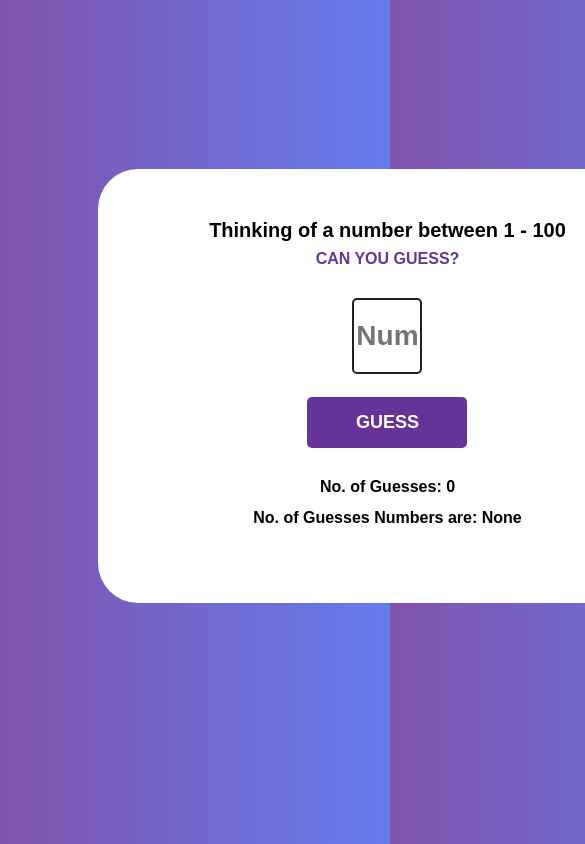
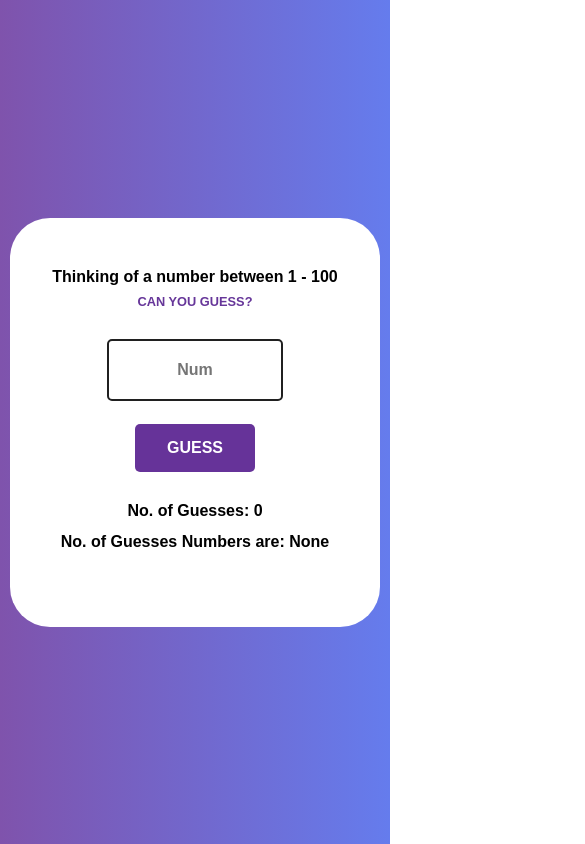
Before and after one commit to Joshua-ID/guess-game, a plain HTML site: page index.html in a window 390 px wide. Shown: the top 844 px of the page, 585 px wide, since content can reach past the window. Drawn offline with Linux system fonts and the light colour scheme.

Commit message:
fix: responsiveness for mobile

```diff
--- a/index.css
+++ b/index.css
@@ -1,46 +1,45 @@
-*{
+* {
   padding: 0;
   margin: 0;
   box-sizing: border-box;
 }
 
-body{
-    height: 100px;
-    background: linear-gradient(to right,#7f53ac, #657ced);
-    /* margin: 15% 25%; */
+body {
+  height: 100vh;
+  width: 100%;
+  display: flex;
+  align-items: center;
+  justify-items: center;
+  background: linear-gradient(to right, #7f53ac, #657ced);
 }
 
-.container{
+.container {
+  margin: auto;
   text-align: center;
-    position: absolute;
-    width: 50%;
-    min-width: 580px;
-    transform: translate(-50, -50%);
-    top: 20%;
-    left: 25%;
+  max-width: 700px;
+  width: 95%;
   background-color: #ffffff;
   padding: 50px 10px;
-    display: grid;
-    justify-content: center;
   font-family: sans-serif;
   border-radius: 40px;
 }
 
-h3{
+h3 {
   font-family: sans-serif;
-    font-size: 20px;
+  font-size: 1rem;
   font-weight: 600;
   padding-bottom: 8px;
 }
 
 h4 {
   color: #663699;
-    font-size: 16px;
+  font-size: 0.8rem;
   font-weight: 800;
 }
 
-input[type="text"]{
-    width: 70px;
+input[type="text"] {
+  min-width: 20%;
+  max-width: 50%;
   font-weight: 600;
   color: #663699;
   padding: 20px 0;
@@ -48,31 +47,27 @@ input[type="text"]{
   margin-top: 30px;
   border-radius: 5px;
   border: 2px solid #202020;
-    font-size: 28px;
+  font-size: 1rem;
 }
 
-.cnt button{
+.cnt button {
   margin-top: 23px;
 }
 
-button{
-    width: 160px;
+button {
+  min-width: 120px;
   padding: 15px 0;
   border-radius: 5px;
   background-color: #663399;
   color: #ffffff;
   border: none;
-    font-size: 18px;
+  font-size: 1rem;
   font-weight: 600;
   margin-bottom: 30px;
   outline: none;
 }
 
-p{
+p {
   font-weight: bold;
   padding-bottom: 13px;
 }
-
-/* .win{
-    color: red;
-} */
```
Lines whose indentation alone changed are shown as unchanged.
